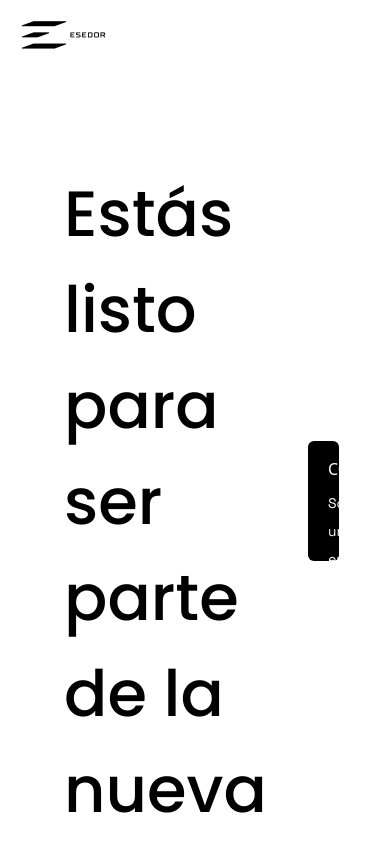
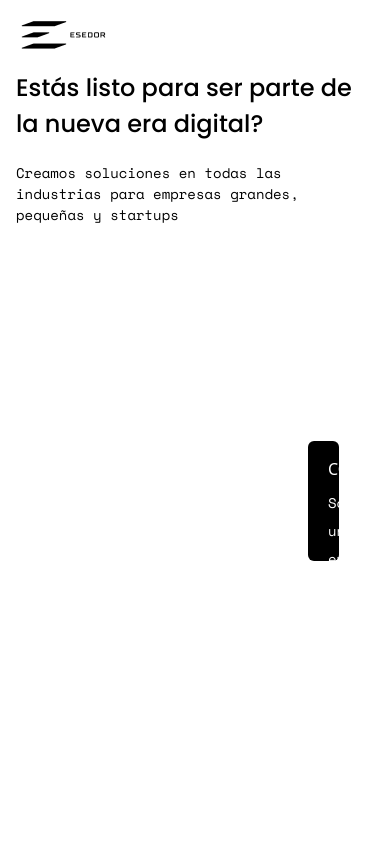
Before and after one commit to ZambranoBeicker/esedor_landingpage-web, a React (Create React App) app: page / in a window 390 px wide. Shown: the top 844 px of the page. Built offline with nearby package versions, Linux system fonts and the light colour scheme.

Commit message:
Add styles to hero and install fonts

```diff
--- a/public/index.html
+++ b/public/index.html
@@ -8,6 +8,7 @@
     <link href="https://fonts.googleapis.com/css2?family=Poppins:wght@300&display=swap" rel="stylesheet">
     <link href="https://fonts.googleapis.com/css2?family=Poppins:wght@500&display=swap" rel="stylesheet">
     <link href="https://fonts.googleapis.com/css2?family=Montserrat:wght@300&display=swap" rel="stylesheet">
+    <link href="https://fonts.googleapis.com/css2?family=Poppins:wght@600&display=swap" rel="stylesheet">
     <meta name="theme-color" content="#000000" />
     <meta
       name="description"
--- a/src/components/Hero.js
+++ b/src/components/Hero.js
@@ -17,7 +17,7 @@ const DynamicFlex = (props)=>{
     )
 }
 
-const InfoParagraph = ({info,textClass = 'text-2xl ml-2', containerClass = 'w-10/12 my-5'})=>{
+const InfoParagraph = ({info,textClass = 'text-sm md:text-2xl md:ml-2', containerClass = 'w-10/12 my-5'})=>{
     return(
         <div className={containerClass}>
             <p className={textClass}>{info}</p>
@@ -27,8 +27,8 @@ const InfoParagraph = ({info,textClass = 'text-2xl ml-2', containerClass = 'w-10
 
 const HeroInfo = (props)=>{
     return (
-        <div className="ml-16 mr-20 w-8/12 pr-4">
-            <h1 className="text-6xl font-medium w-full">Estás listo para ser parte de la nueva era digital?</h1>
+        <div className="ml-4 md:ml-16 md:mr-20 md:w-8/12 pr-4">
+            <h1 className="text-2xl md:text-6xl font-medium w-full">Estás listo para ser parte de la nueva era digital?</h1>
             <InfoParagraph info="Creamos soluciones en todas las industrias para empresas grandes, pequeñas y startups"/>
         </div>
     )
@@ -74,7 +74,7 @@ const text = <p className="ml-5 text-sm max-w-full text-left leading-loose">{inf
 const Hero = () =>{
 
     return(
-        <section className="h-screen flex pt-24 mb-32">
+        <section className="h-screen md:flex md:pt-24 md:mb-32">
             <HeroInfo />
         </section>
     )
```
